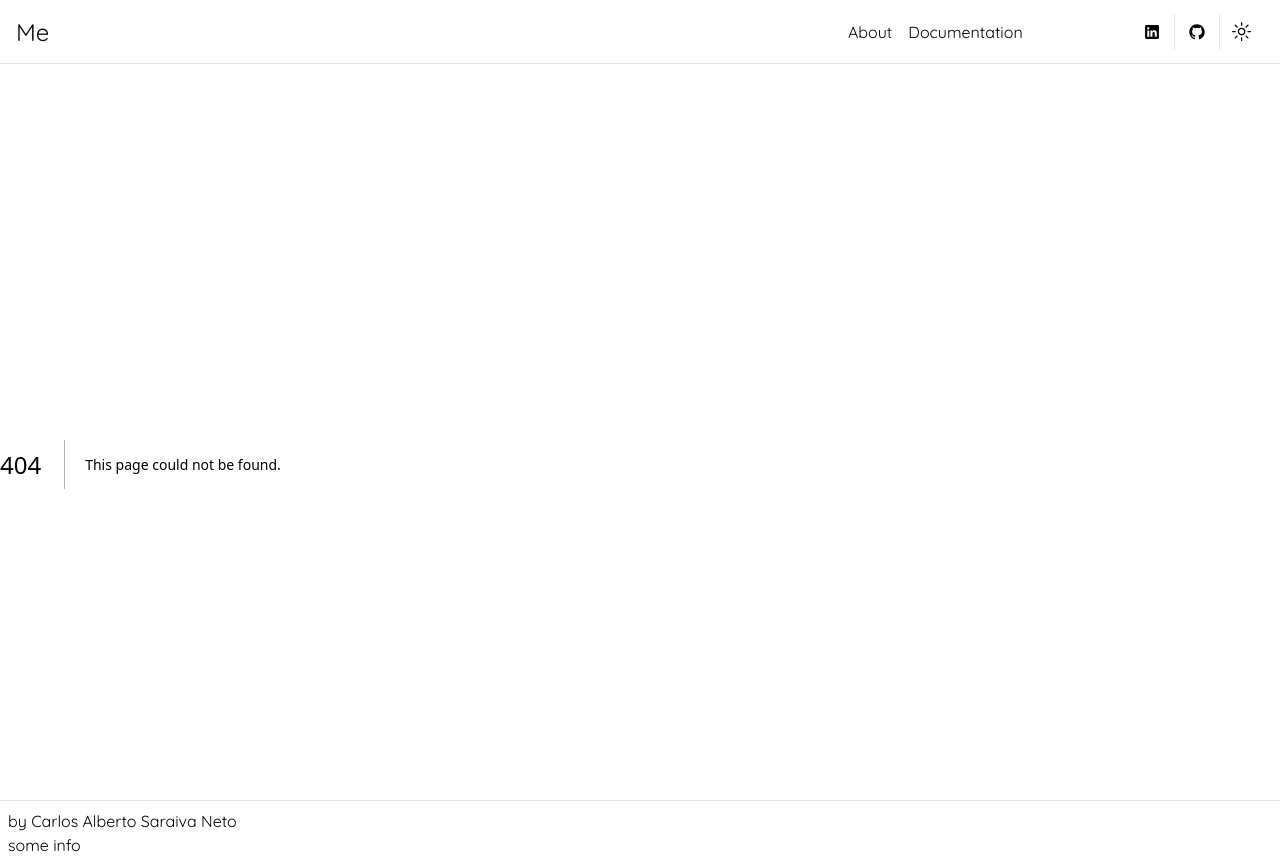
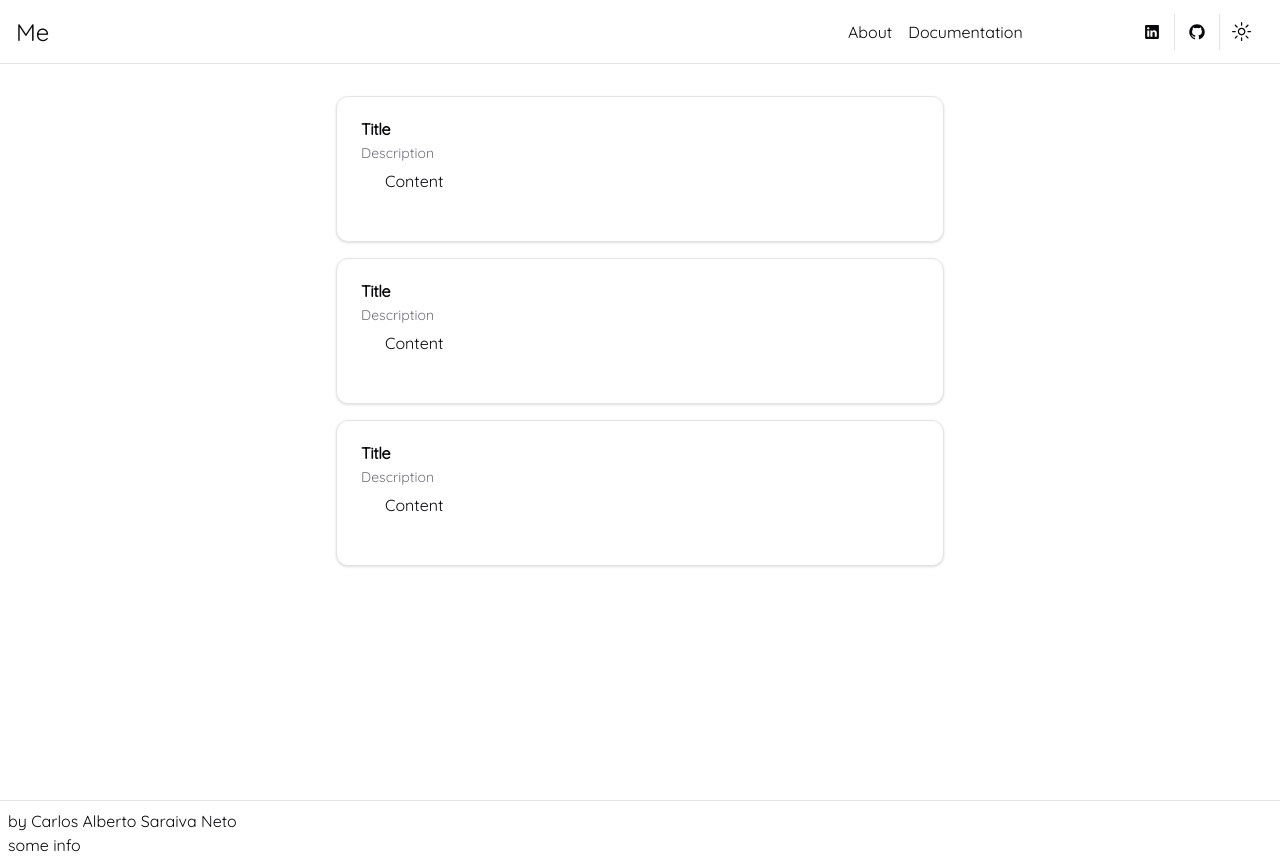
Before and after one commit to Saraivinha1703/Portfolio, a Next.js app: page /docs in a window 1280 px wide. Before the commit this address had no page. Built offline with nearby package versions, Linux system fonts and the light colour scheme.

Commit message:
📦 NEW: default pages init

```diff
--- /dev/null
+++ b/app/about/page.tsx
@@ -0,0 +1,9 @@
+export default function AboutPage()
+{
+    return (
+        <main className="">
+            <h1>Title</h1>
+            <span>something about me</span>
+        </main>
+    )
+}
--- /dev/null
+++ b/app/docs/page.tsx
@@ -0,0 +1,41 @@
+import { Card, CardContent, CardDescription, CardHeader, CardTitle } from "@/components/ui/card";
+import Link from "next/link";
+
+export default function PageDocs()
+{
+    return (
+      <div className="flex flex-1 justify-center p-8">
+        <div className="flex w-1/2 flex-col gap-4">
+          <Link href="https:/google.com" target="_blank">
+            <Card className="hover:border-purple-500 hover:bg-purple-900/10 hover:text-purple-500 transition-colors duration-500">
+              <CardHeader>
+                <CardTitle>Title</CardTitle>
+                <CardDescription>Description</CardDescription>
+                <CardContent>Content</CardContent>
+              </CardHeader>
+            </Card>
+          </Link>
+
+          <Link href="https:/google.com" target="_blank">
+            <Card className="hover:border-sky-500 hover:bg-sky-900/10 hover:text-sky-500 transition-colors duration-500">
+              <CardHeader>
+                <CardTitle>Title</CardTitle>
+                <CardDescription>Description</CardDescription>
+                <CardContent>Content</CardContent>
+              </CardHeader>
+            </Card>
+          </Link>
+
+          <Link href="https:/google.com" target="_blank">
+            <Card className="hover:border-emerald-500 hover:bg-emerald-900/10 hover:text-emerald-500 transition-colors duration-500">
+              <CardHeader>
+                <CardTitle>Title</CardTitle>
+                <CardDescription>Description</CardDescription>
+                <CardContent>Content</CardContent>
+              </CardHeader>
+            </Card>
+          </Link>
+        </div>
+      </div>
+    );
+}
```
